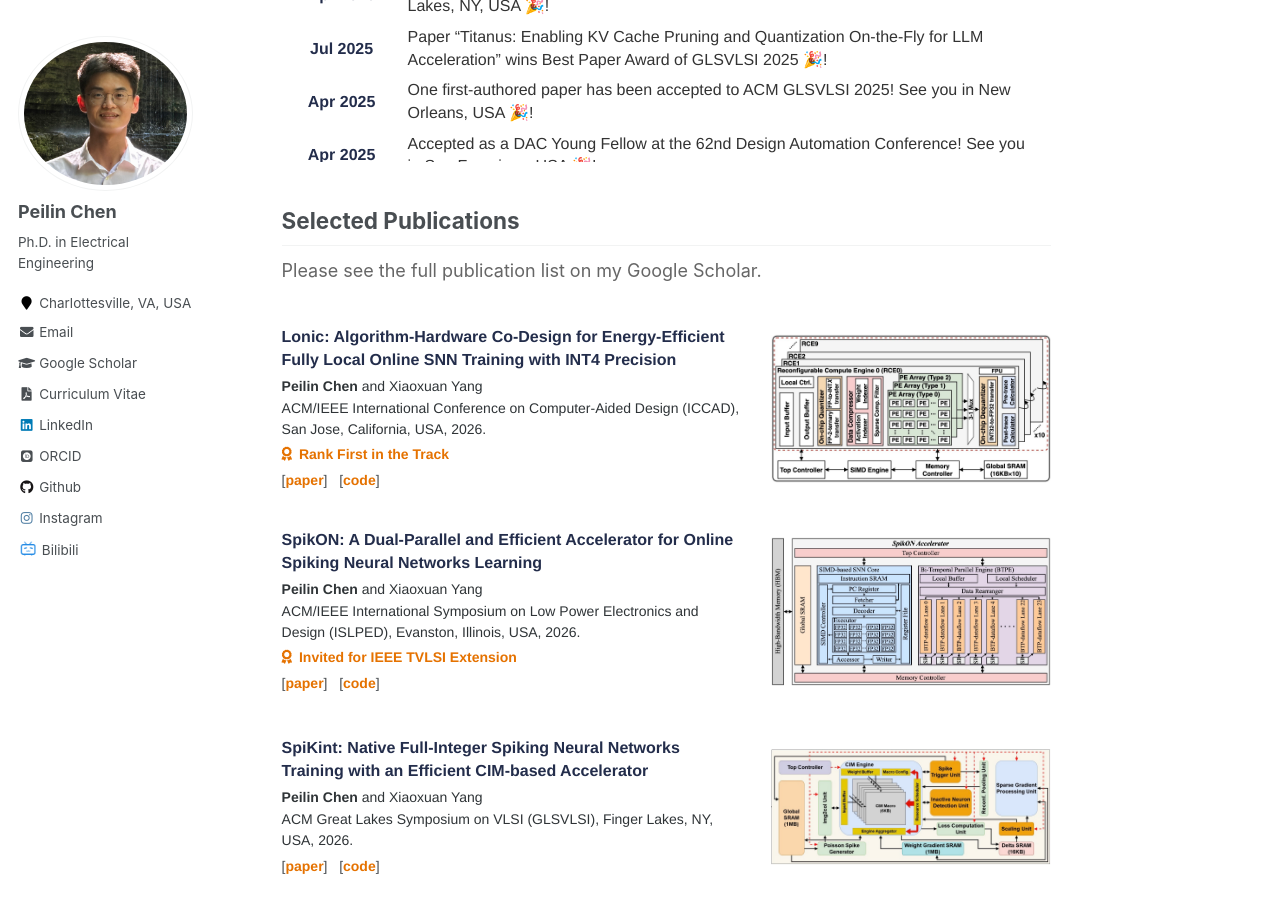
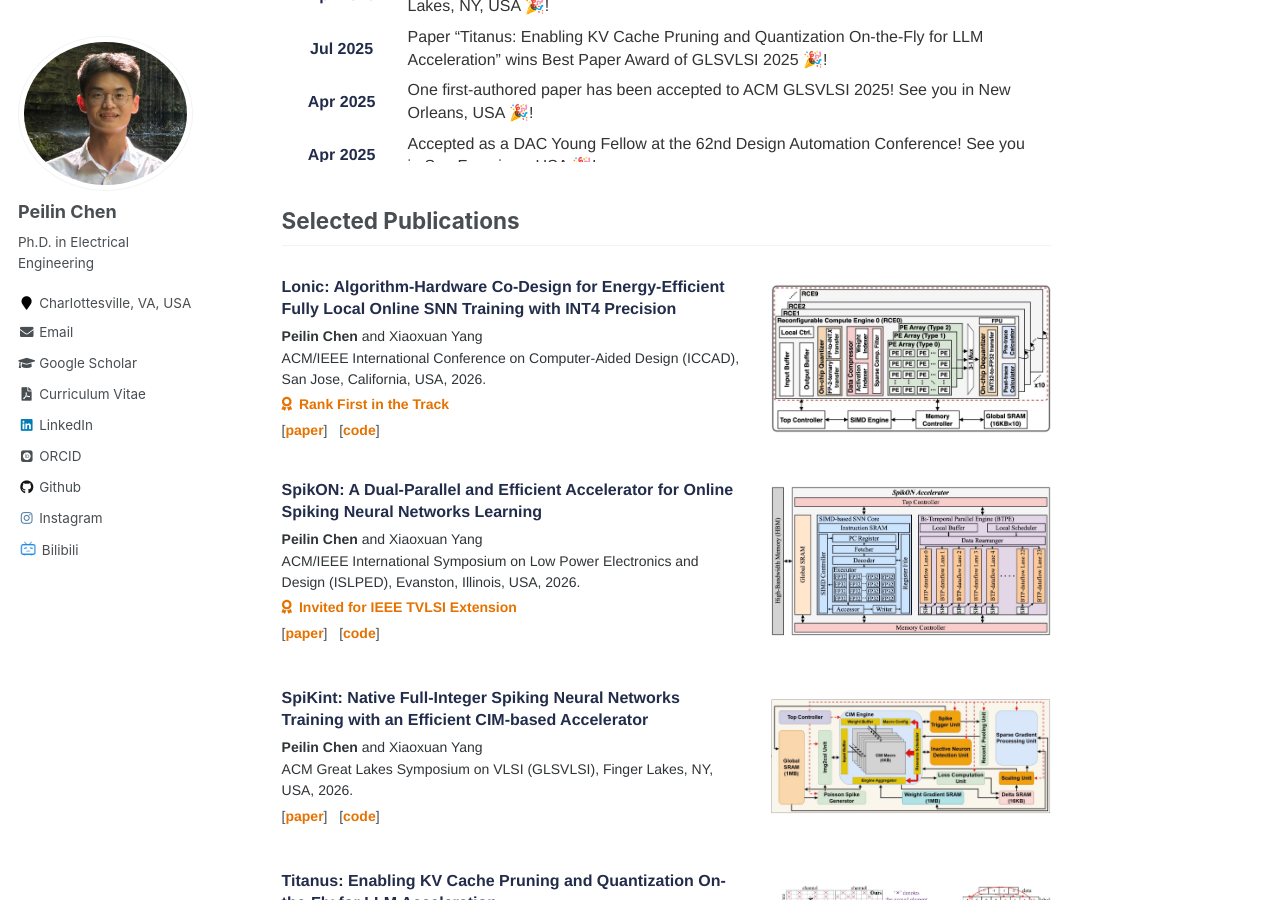
Before and after one commit to peilin-chen/peilin-chen.github.io, a Jekyll site: the page built from _pages/about.md, in a window 1280 px wide and 900 px high, scrolled down 682 px. Built offline with Jekyll 4.4.1, drawn with Linux system fonts in a browser that asks for light colours; some web fonts are replaced.

Commit message:
Delete publication note from about page
Removed note about Google Scholar publication list.

```diff
--- a/_pages/about.md
+++ b/_pages/about.md
@@ -104,11 +104,6 @@ During his undergraduate, he worked with Prof. Kang Li on designing the 64-bit p
 
 
 ## Selected Publications
-
-<p class="publication-note">
-  Please see the full publication list on my Google Scholar.
-</p>
-
 
 <!-- =========================================================
      Lonic
```
